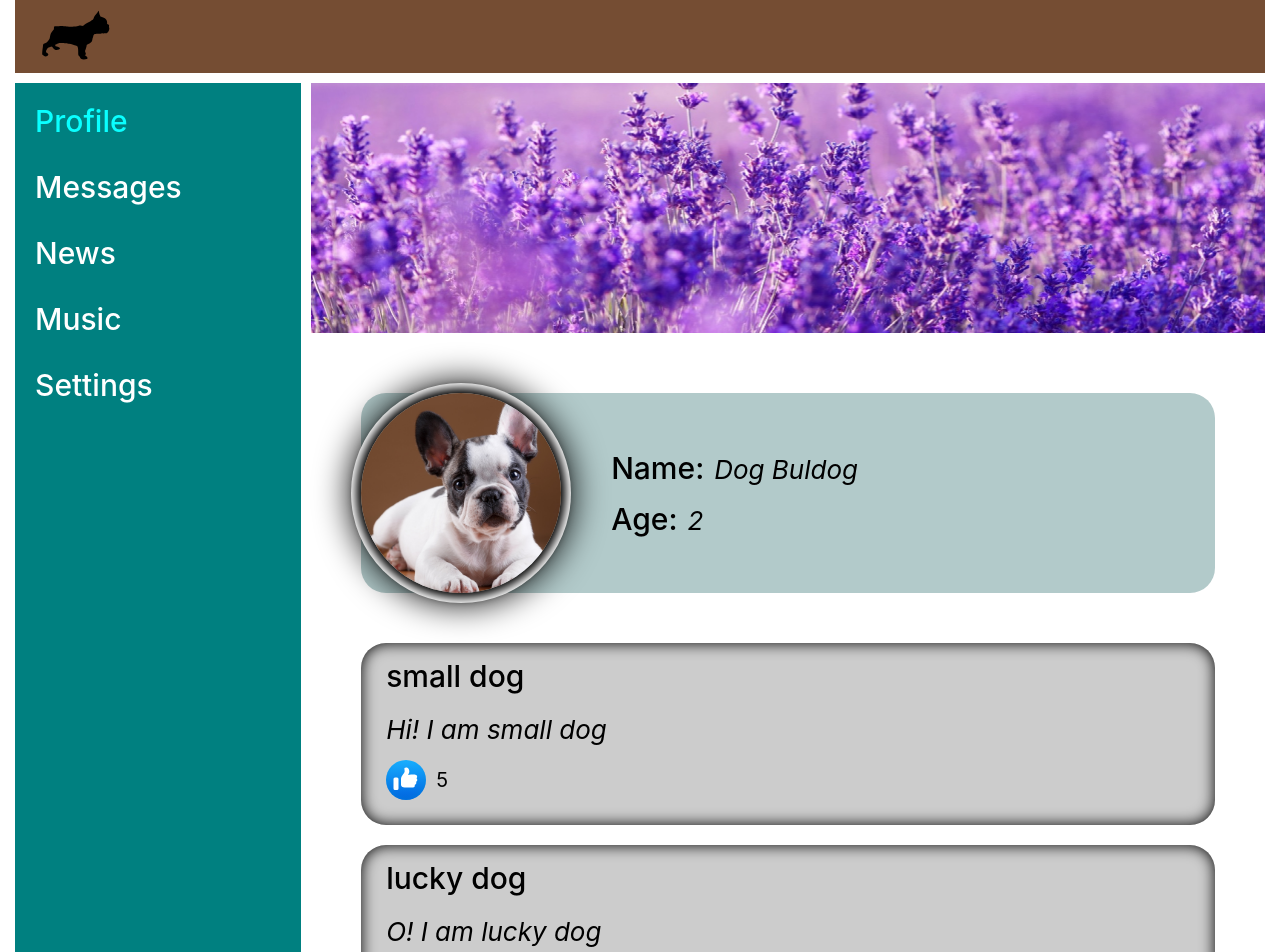
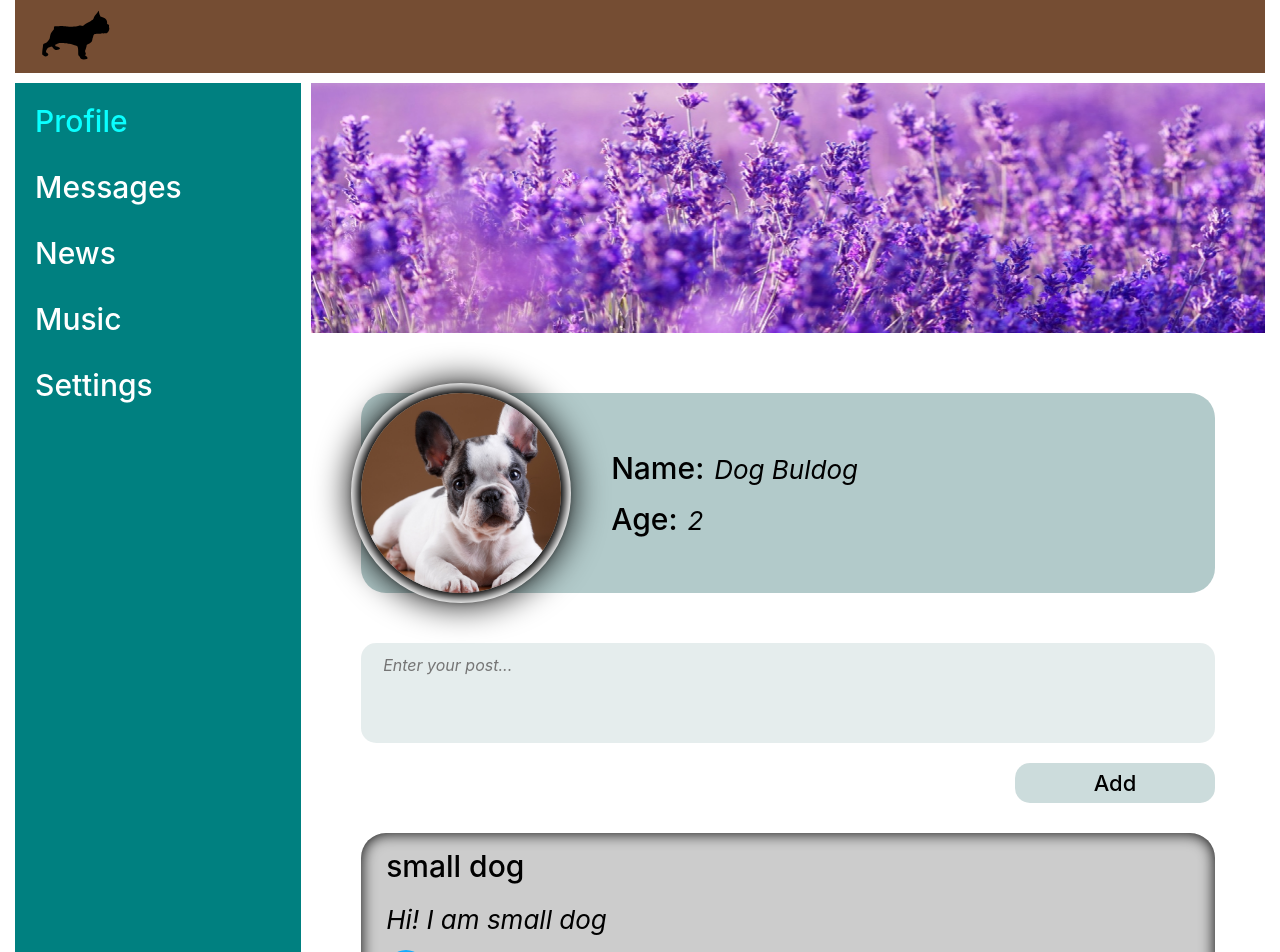
Before and after one commit to sl101/Pets-Social-Network, a React (Create React App) app: page /profile in a window 1280 px wide. Shown: the top 952 px of the page. Built offline with nearby package versions, Linux system fonts and the light colour scheme.

Commit message:
added textarea fields

```diff
--- a/src/components/AppContent/Dialogs/Dialogs.jsx
+++ b/src/components/AppContent/Dialogs/Dialogs.jsx
@@ -1,6 +1,7 @@
 import style from './Dialogs.module.css';
 import DialogUser from './DialogUser/DialogUser';
 import Message from './Message/Message';
+import MessageEntry from './MessageEntry/MessageEntry';
 
 const Dialogs = (props) => {
 	const dialogsElements = props.dialogsData.usersData.map((element) => (
@@ -16,7 +17,10 @@ const Dialogs = (props) => {
 			<h2 className={style.title}>Dialogs</h2>
 			<div className={style.inner}>
 				<ul className={style.users}>{dialogsElements}</ul>
-				<ul className={style.messages}>{messagesElements}</ul>
+				<div className={style.chat}>
+					<ul className={style.messages}>{messagesElements}</ul>
+					<MessageEntry />
+				</div>
 			</div>
 		</div>
 	);
--- a/src/components/AppContent/Dialogs/Dialogs.module.css
+++ b/src/components/AppContent/Dialogs/Dialogs.module.css
@@ -24,8 +24,12 @@
 	padding: 10px 10px 10px 30px;
 }
 
+.chat {
+	padding: 10px 50px;
+}
+
 .messages {
 	display: flex;
 	flex-direction: column;
-	padding: 10px 50px;
+	margin-bottom: 30px;
 }
--- a/src/components/AppContent/Dialogs/Message/Message.jsx
+++ b/src/components/AppContent/Dialogs/Message/Message.jsx
@@ -1,7 +1,6 @@
 import style from './Message.module.css';
 
 const Message = (props) => {
-	console.log(props);
 	return <li className={style.message}>{props.messageData.message}</li>;
 };
 
--- /dev/null
+++ b/src/components/AppContent/Dialogs/MessageEntry/MessageEntry.jsx
@@ -0,0 +1,26 @@
+import style from './MessageEntry.module.css';
+import React from 'react';
+
+const textareaRef = React.createRef();
+
+const addPost = () => {
+	const text = textareaRef.current.value;
+	alert(text);
+};
+
+const MessageEntry = () => {
+	return (
+		<div className={style.form}>
+			<textarea
+				className={style.textarea}
+				placeholder="Enter your post..."
+				ref={textareaRef}
+			/>
+			<button className={style.button} onClick={addPost}>
+				Add
+			</button>
+		</div>
+	);
+};
+
+export default MessageEntry;
--- /dev/null
+++ b/src/components/AppContent/Dialogs/MessageEntry/MessageEntry.module.css
@@ -0,0 +1,56 @@
+.form {
+	display: flex;
+	justify-content: center;
+	align-items: stretch;
+	min-height: 70px;
+}
+
+.textarea {
+	width: 100%;
+	border-top-left-radius: 15px;
+	border-bottom-left-radius: 15px;
+	border: none;
+	border-right: 1px solid teal;
+	padding: 10px 20px;
+	background-color: #fff;
+	outline: none;
+	resize: none;
+	transition: background-color 0.4s ease,
+}
+
+.textarea::placeholder {
+	font-style: italic;
+}
+
+.textarea:focus {
+	background-color: rgba(210, 235, 235, 1);
+}
+
+.button {
+	position: relative;
+	top: 0;
+	width: 200px;
+	font-weight: 500;
+	font-size: 22px;
+	text-align: center;
+	border-top-right-radius: 15px;
+	border-bottom-right-radius: 15px;
+	border: none;
+	padding: 5px 20px;
+	outline: none;
+	background-color: #fff;
+	transition: border-color 0.4s ease, background-color 0.4s ease, color 0.4s ease;
+}
+
+.button:focus {
+	background-color: rgba(210, 235, 235, 1);
+}
+
+.button:hover {
+	background-color: teal;
+	color: #fff;
+}
+
+.button:active {
+	top: 1px;
+}
--- /dev/null
+++ b/src/components/AppContent/Profile/PostEntry/PostEntry.jsx
@@ -0,0 +1,26 @@
+import style from './PostEntry.module.css';
+import React from 'react';
+
+const textareaRef = React.createRef();
+
+const addPost = () => {
+	const text = textareaRef.current.value;
+	alert(text);
+};
+
+const PostEntry = () => {
+	return (
+		<div className={style.form}>
+			<textarea
+				className={style.textarea}
+				placeholder="Enter your post..."
+				ref={textareaRef}
+			/>
+			<button className={style.button} onClick={addPost}>
+				Add
+			</button>
+		</div>
+	);
+};
+
+export default PostEntry;
--- /dev/null
+++ b/src/components/AppContent/Profile/PostEntry/PostEntry.module.css
@@ -0,0 +1,55 @@
+.form {
+	display: flex;
+	flex-direction: column;
+	margin-bottom: 30px;
+}
+
+.textarea {
+	width: 100%;
+	min-height: 100px;
+	border-radius: 15px;
+	border: 2px solid transparent;
+	padding: 10px 20px;
+	background-color: rgba(0, 80, 80, 0.1);
+	margin-bottom: 20px;
+	outline: none;
+	resize: none;
+	transition: all 0.4s ease;
+}
+
+.textarea::placeholder {
+	font-style: italic;
+}
+
+.textarea:focus {
+	border-color: teal;
+}
+
+.button {
+	position: relative;
+	top: 0;
+	width: 200px;
+	font-weight: 500;
+	font-size: 22px;
+	text-align: center;
+	align-self: end;
+	border-radius: 15px;
+	border: 2px solid transparent;
+	padding: 5px 20px;
+	outline: none;
+	background-color: rgba(0, 80, 80, 0.2);
+	transition: border-color 0.4s ease, background-color 0.4s ease, color 0.4s ease;
+}
+
+.button:focus {
+	border-color: teal;
+}
+
+.button:hover {
+	background-color: teal;
+	color: #fff;
+}
+
+.button:active {
+	top: 1px;
+}
--- a/src/components/AppContent/Profile/Profile.jsx
+++ b/src/components/AppContent/Profile/Profile.jsx
@@ -2,6 +2,7 @@ import HeadPicture from './HeadPicture/HeadPicture';
 import MyPosts from './MyPosts/MyPosts';
 import ProfileInfo from './ProfileInfo/ProfileInfo';
 import style from './Profile.module.css';
+import PostEntry from './PostEntry/PostEntry';
 
 const Profile = (props) => {
 	return (
@@ -9,6 +10,7 @@ const Profile = (props) => {
 			<HeadPicture profileHeader={props.profileData.profileHeader} />
 			<div className={style.content}>
 				<ProfileInfo profileInfo={props.profileData.profileInfo} />
+				<PostEntry />
 				<MyPosts postsData={props.profileData.postsData} />
 			</div>
 		</div>
```
Also changed, not shown: 1 other file (tests, documents, lock files or other folders).
